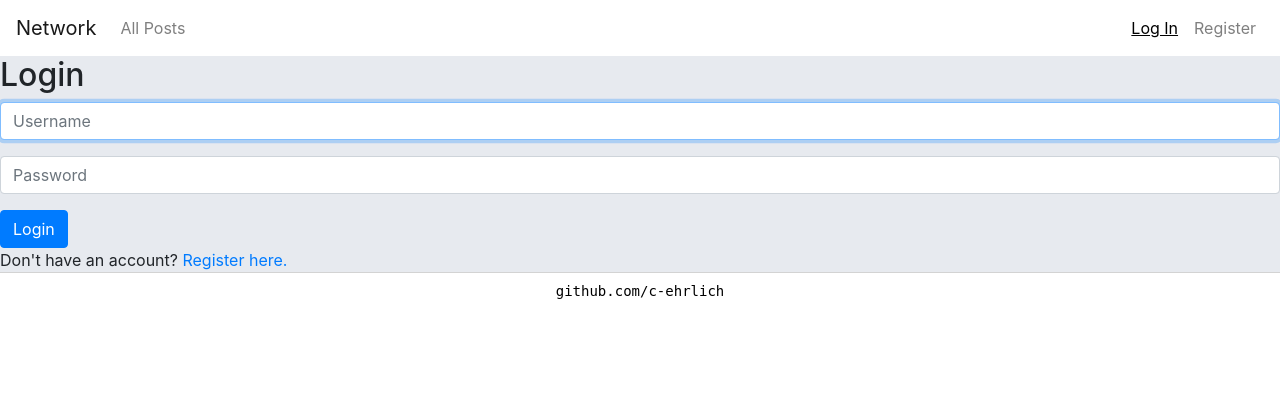
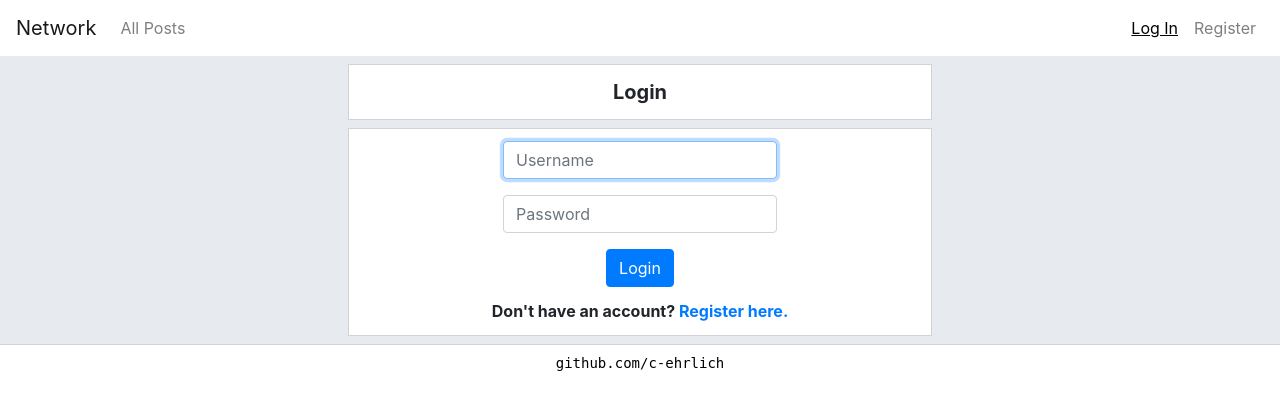
Before and after one commit to c-ehrlich/Touiteur, a Django app: page /login in a window 1280 px wide. Shown: the top 410 px of the page. Run offline with Django 3.2, Linux system fonts and the light colour scheme; some libraries are stand-ins or nearby versions.

Commit message:
style login page

```diff
--- a/network/static/network/styles.css
+++ b/network/static/network/styles.css
@@ -497,3 +497,40 @@ body, html {
     height: 8px;
     min-height: 8px;
 }
+
+/* register and login */
+.reg-login-outer {
+    width: var(--item-width);
+    max-width: var(--item-max-width);;
+    margin: auto;
+    /* border: 1px solid red; */
+    padding: 0 8px 8px 8px;
+}
+.reg-login-inner {
+    width: 100%;
+    /* margin: 8px; */
+    padding: 12px;
+    background-color: white;
+    border: 1px solid lightgrey;
+    /* font-size: 20px; */
+    font-weight: bold;
+    display: flex;
+    flex-direction: column;
+    align-items: center;
+    text-align: center;
+}
+@media (max-width: 500px) {
+    .reg-login-inner {
+        margin-left: 0;
+        margin-right: 0;
+    }
+}
+.login-form {
+    display: flex;
+    flex-direction: column;
+    align-items: center;
+}
+.login-helper-text {
+    margin-top: 12px;
+    width: 100%;
+}
--- a/network/templates/network/login.html
+++ b/network/templates/network/login.html
@@ -7,13 +7,19 @@
 
 {% block body %}
 
-    <h2>Login</h2>
+    <div class="section-identifier">
+        <div class="section-identifier-inner">
+            Login
+        </div>
+    </div>
 
+    <div class="reg-login-outer">
+        <div class="reg-login-inner">
             {% if message %}
                 <div>{{ message }}</div>
             {% endif %}
 
-    <form action="{% url 'login' %}" method="post">
+            <form action="{% url 'login' %}" method="post" class="login-form">
                 {% csrf_token %}
                 <div class="form-group">
                     <input autofocus class="form-control" type="text" name="username" placeholder="Username">
@@ -24,7 +30,11 @@
                 <input class="btn btn-primary" type="submit" value="Login">
             </form>
 
+            <div class="login-helper-text">
                 Don't have an account? <a href="{% url 'register' %}">Register here.</a>
+            </div>
+        </div>
+    </div>
 
 {% endblock %}
 
```
Lines whose indentation alone changed are shown as unchanged.
